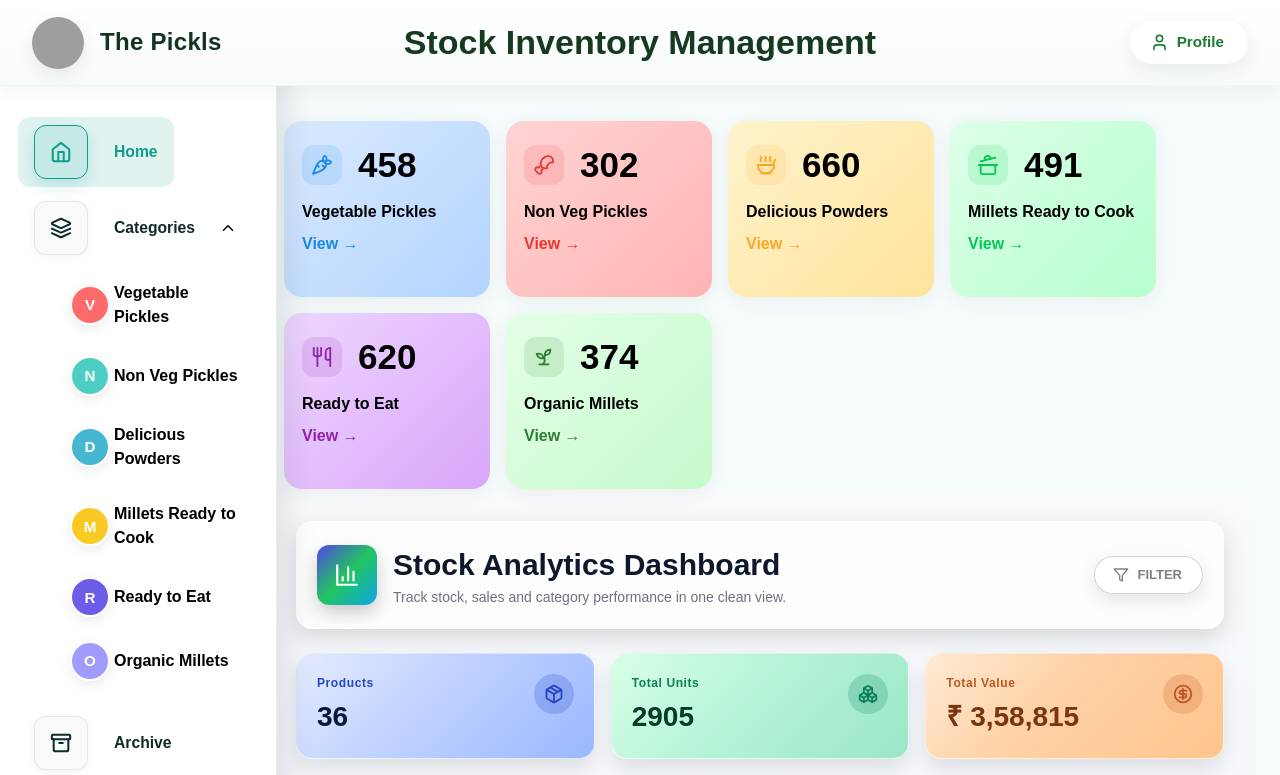
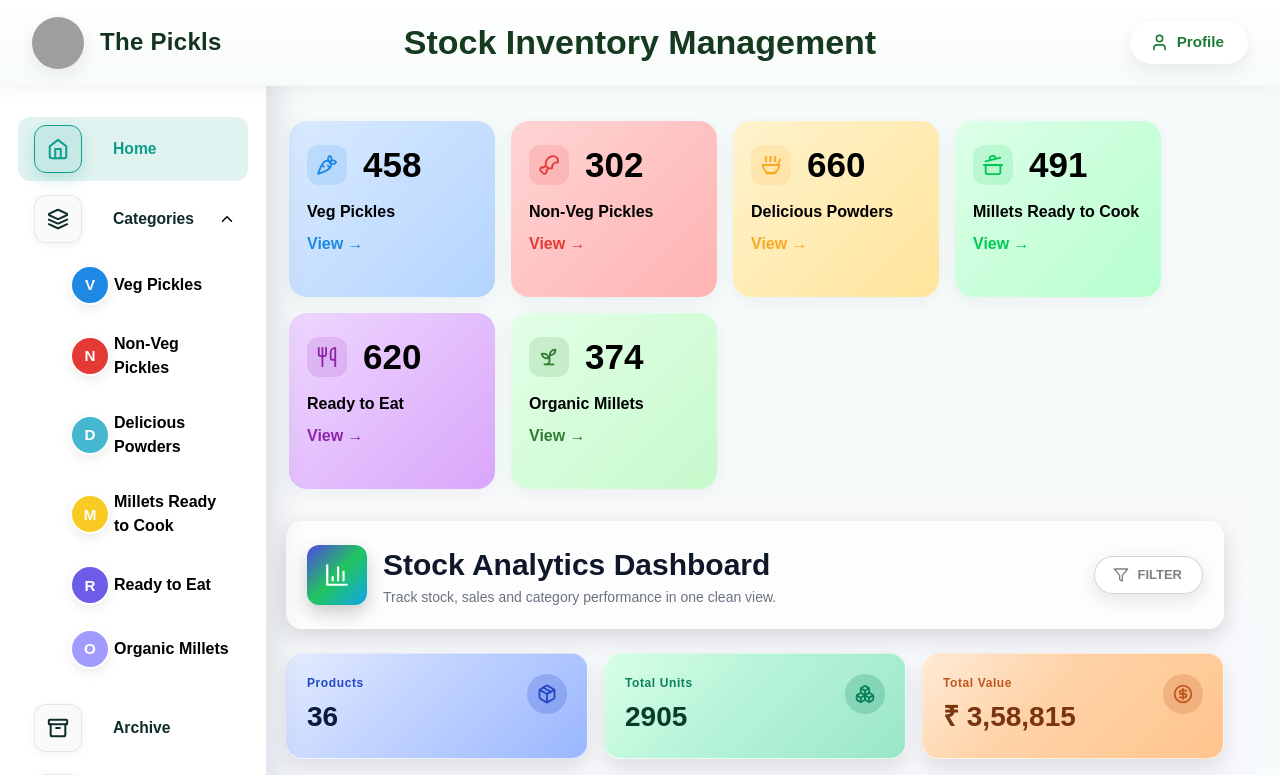
Before and after one commit to satyatarunk-Frontial/Inventory-Dashboard, a React (Create React App) app: page / in a window 1280 px wide. Shown: the top 775 px of the page. Built offline with nearby package versions, Linux system fonts and the light colour scheme; grey boxes are pictures that could not be loaded.

Commit message:
changed side bar

```diff
--- a/src/components/productCards/ProductCards.jsx
+++ b/src/components/productCards/ProductCards.jsx
@@ -116,6 +116,7 @@ export default function ProductCards() {
           paddingInline: "20px",
           display: "flex",
           justifyContent: "flex-start",
+          marginLeft:"15px"
         }}>
         {initialProducts.map((cat, i) => (
           <Grid item key={i} xs={12} sm={6} md={6} lg={2}>
--- a/src/components/sideBar/SideBar.jsx
+++ b/src/components/sideBar/SideBar.jsx
@@ -33,7 +33,7 @@ import { useNavigate } from "react-router-dom";
 import categoriesData from "../../data/productCards.json";
 
 // Sizes
-export const SIDEBAR_WIDTH = 240;
+export const SIDEBAR_WIDTH = 230;
 export const SIDEBAR_COLLAPSED = 72;
 const NAVBAR_HEIGHT = 85;
 
@@ -78,8 +78,8 @@ const Panel = styled(Box, { shouldForwardProp: (p) => p !== "open" })(
 
 const IconWrap = styled(Box, { shouldForwardProp: (p) => p !== "active" && p !== "small" })(
   ({ active, small }) => ({
-    width: small ? 44 : 52,
-    height: small ? 44 : 52,
+    width: small ? 40 : 46,
+    height: small ? 40 : 46,
     borderRadius: 12,
     display: "flex",
     alignItems: "center",
@@ -108,7 +108,7 @@ export default function SideBar({ initialOpen = true, onToggle }) {
   const navigate = useNavigate();
 
   const categories = useMemo(() => categoriesData || [], []);
-  const colors = ["#ff6b6b", "#4ecdc4", "#45b7d1", "#f9ca24", "#6c5ce7", "#a29bfe", "#fd79a8", "#00b894"];
+  const colors = ["#1e88e5", "#e53935", "#45b7d1", "#f9ca24", "#6c5ce7", "#a29bfe", "#fd79a8", "#00b894"];
 
   useEffect(() => onToggle?.(open), [open, onToggle]);
 
@@ -134,7 +134,7 @@ export default function SideBar({ initialOpen = true, onToggle }) {
   return (
     <Root>
       <Panel open={open} aria-expanded={open}>
-        {/* small top spacer so menu doesn't touch navbar */}
+
         <Box sx={{ height: 12 }} />
 
         <List disablePadding>
@@ -151,7 +151,8 @@ export default function SideBar({ initialOpen = true, onToggle }) {
                     component="button"
                     sx={(theme) => ({
                       borderRadius: 3,
-                      minHeight: 56,
+                      minHeight: 54,
+                      minWidth:open ?  230 : 48,
                       py: 1,
                       px: open ? 2 : 1.5,
                       gap: open ? 3 : 0,
@@ -170,7 +171,7 @@ export default function SideBar({ initialOpen = true, onToggle }) {
                           }),
                     })}
                   >
-                    <ListItemIcon sx={{ minWidth: open ? 56 : "auto", color: isActive ? PALETTE.accent : "inherit" }}>
+                    <ListItemIcon sx={{ minWidth: open ? 55  : "auto", color: isActive ? PALETTE.accent : "inherit" }}>
                       <IconWrap active={isActive} small={!open}>
                         <Icon size={22} strokeWidth={2.2} />
                       </IconWrap>
--- a/src/data/productCards.json
+++ b/src/data/productCards.json
@@ -1,6 +1,6 @@
 [
   {
-    "label": "Vegetable Pickles",
+    "label": "Veg Pickles",
     "icon": "carrot",
     "color": "#1e88e5",
     "text": "#0d3a68",
@@ -10,7 +10,7 @@
     "slug": "vegetable"
   },
   {
-    "label": "Non Veg Pickles",
+    "label": "Non-Veg Pickles",
     "icon": "drumstick",
     "color": "#e53935",
     "text": "#5c1614",
```
